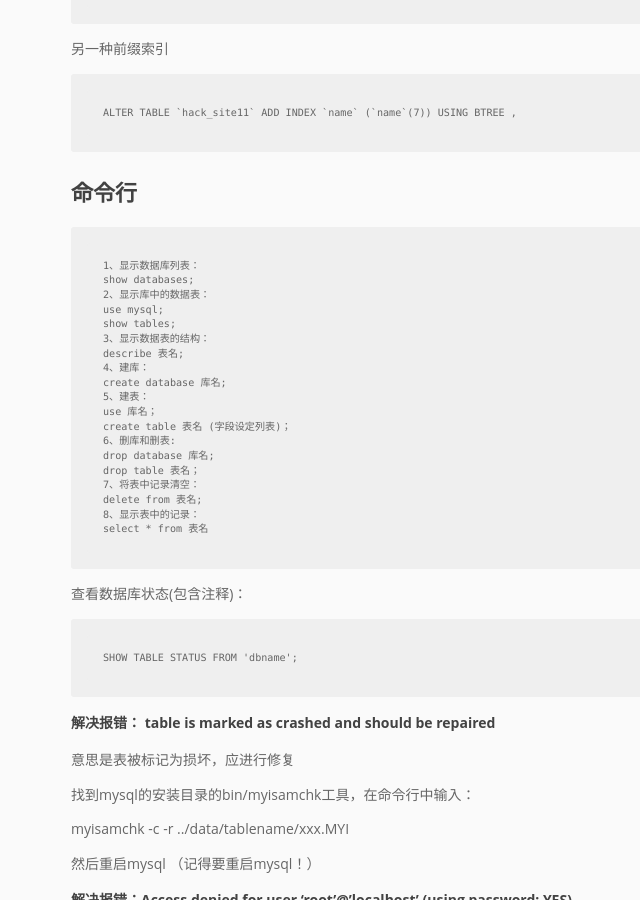
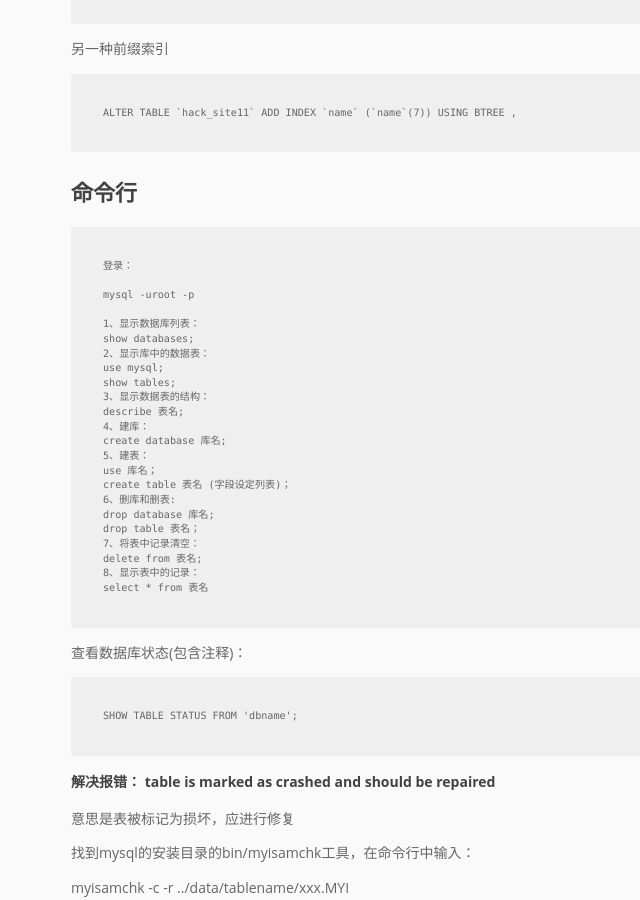
Before and after one commit to pingmalu/pingmalu.github.io, a Jekyll site: the page built from _posts/2015-12-07-MySQL日常笔记.md, in a window 1280 px wide and 900 px high, scrolled down 3761 px. Shown: the whole window, without its empty margins (129-769 px from the left). Built offline with Jekyll 4.4.1, drawn with Linux system fonts in a browser that asks for light colours; nearby versions of some CDN libraries.

Commit message:
'update'

```diff
--- a/_posts/2015-12-07-MySQL日常笔记.md
+++ b/_posts/2015-12-07-MySQL日常笔记.md
@@ -146,6 +146,10 @@ ALTER TABLE table_name ADD KEY(column_name(prefix_length));
 
 # 命令行
 
+	登录：
+
+	mysql -uroot -p
+
 	1、显示数据库列表：
 	show databases;
 	2、显示库中的数据表：
```
